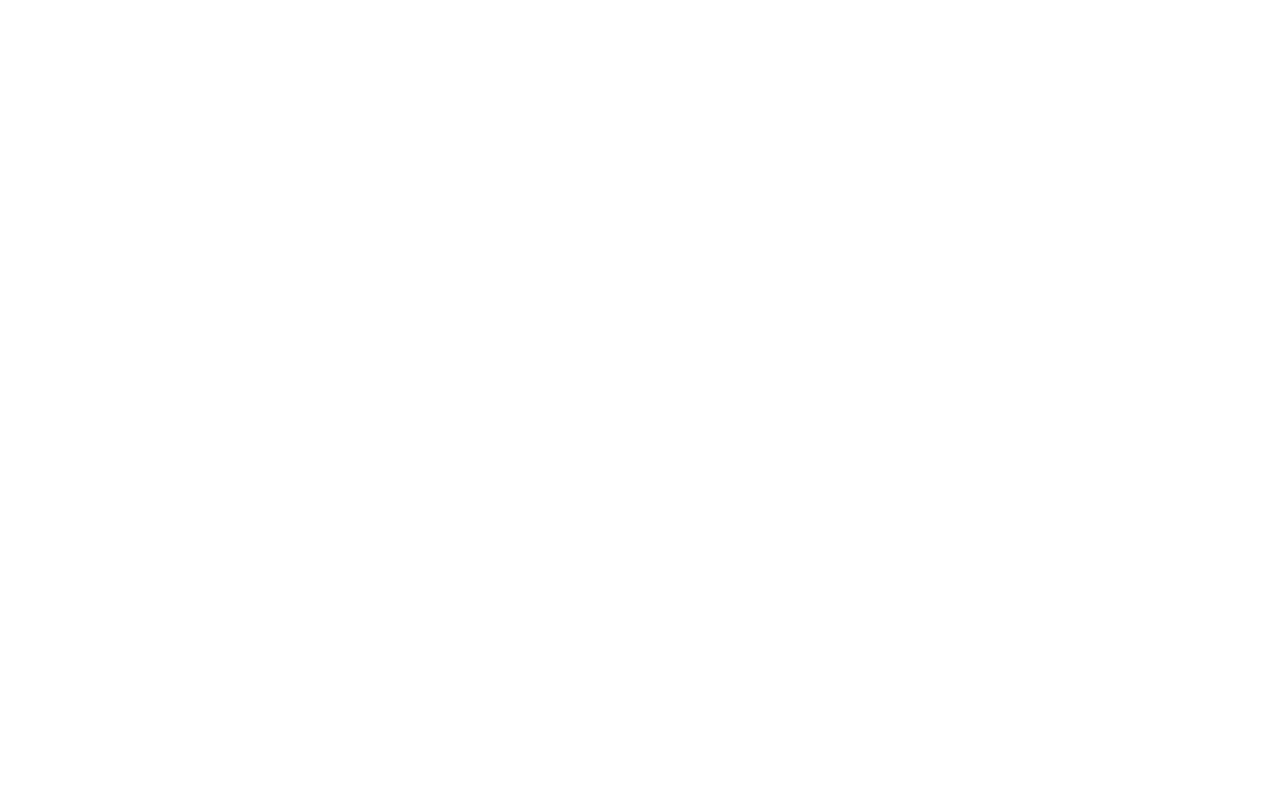
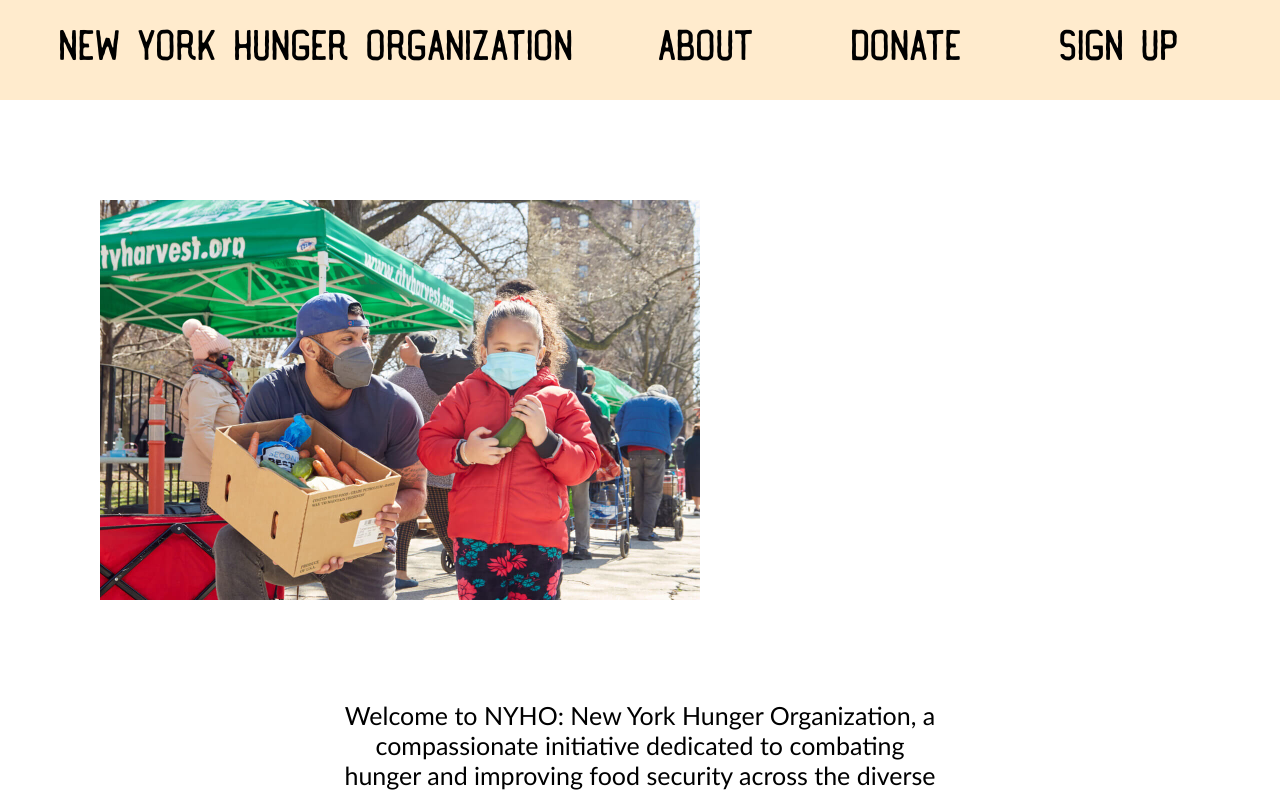
Before and after one commit to mvoyevoda/TTP-Assignment-01, a plain HTML site: page index.html in a window 1280 px wide. Shown: the top 794 px of the page. Drawn offline with Linux system fonts and the light colour scheme.

Commit message:
initial commit

```diff
--- a/index.html
+++ b/index.html
@@ -3,9 +3,37 @@
 <head>
     <meta charset="UTF-8">
     <meta name="viewport" content="width=device-width, initial-scale=1.0">
-    <title>Document</title>
+    <link rel="stylesheet" href="styles.css">
+    <title>NYHO</title>
 </head>
 <body>
+    <nav>
+        New York Hunger Organization
+        <div class="links">
+            <a href="./index.html">About</a>
+            <a href="./donate.html">Donate</a>
+            <a href="./signup.html">Sign Up</a>
+        </div>
+    </nav>
+    <!-- <section class="gallery">
 
+    </section>      -->
+    <section class="content">
+        <img class="home-images" src="./images/pic1.jpeg">
+        <p>
+            Welcome to NYHO: New York Hunger Organization, a compassionate initiative dedicated to combating hunger and improving food security across the diverse communities of New York. At NYHO, we firmly believe that no individual should go to bed hungry, and we are committed to creating a hunger-free city by providing vital support and resources to those in need.
+            <br><br>
+            NYHO serves as a central hub for addressing the multifaceted issue of hunger in New York. Our website serves as a gateway to a wide range of programs, services, and resources aimed at tackling food insecurity. Whether you are an individual seeking assistance, a volunteer looking to make a difference, or a supporter interested in learning more, NYHO offers a wealth of information and opportunities to get involved.
+            <br><br>
+
+        </p>
+        <p>
+            Through strategic partnerships with local food banks, community organizations, and generous donors, NYHO distributes nutritious meals, food packages, and fresh produce to individuals and families facing hunger. Our network of dedicated volunteers works tirelessly to collect, sort, and distribute food items, ensuring that those most in need have access to nourishing meals.
+            <br><br>
+            NYHO also places a strong emphasis on education and empowerment. Our website features valuable resources on nutrition, meal planning, and budgeting, equipping individuals with the knowledge and skills necessary to make healthy food choices and stretch their resources. Additionally, we collaborate with community organizations to offer workshops, training sessions, and advocacy programs that address the root causes of hunger and promote long-term solutions.
+            <br><br>
+            Join NYHO in our mission to alleviate hunger and create a New York where every resident has access to nutritious food. Together, we can make a meaningful impact and build a future where no one experiences the pain of an empty stomach.
+        </p>
+    </section>
 </body>
 </html>
--- a/styles.css
+++ b/styles.css
@@ -0,0 +1,53 @@
+@font-face {
+    font-family: 'southbank';
+    src: url('./fonts/SouthbankLT.ttf') format('truetype');
+}
+
+body {
+    margin: 0px;
+    padding: 0px;
+    font-family: "southbank";
+}
+
+nav {
+    background-color: blanchedalmond;
+    padding: 30px 60px 30px 60px;
+    display: flex;
+    justify-content: space-between;
+    font-size: 40px;
+}
+
+nav a {
+    margin-right: 100px;
+    text-decoration: none;
+    color: black;
+    margin: 40px;
+}
+
+nav a:hover {
+    color: grey;
+}
+
+.content {
+    font-family: 'Gill Sans', 'Gill Sans MT', Calibri, 'Trebuchet MS', sans-serif;
+    padding: 100px;
+    display: flex;
+    flex-direction: row;
+    flex-wrap: wrap;
+}
+
+.content p {
+    max-width: 600px;
+    font-size: 25px;
+    text-align: center;
+    margin: auto;
+    /* margin-left: 100px; */
+    /* margin-top: 100px; */
+}
+
+.home-images {
+    min-width: 50vh;
+    max-height: 50vh;
+    margin-bottom: 100px;
+    margin-right: 100px;
+}
```
Also changed, not shown: fonts/SouthbankLT.ttf (added), images/pic1.jpeg (added).
